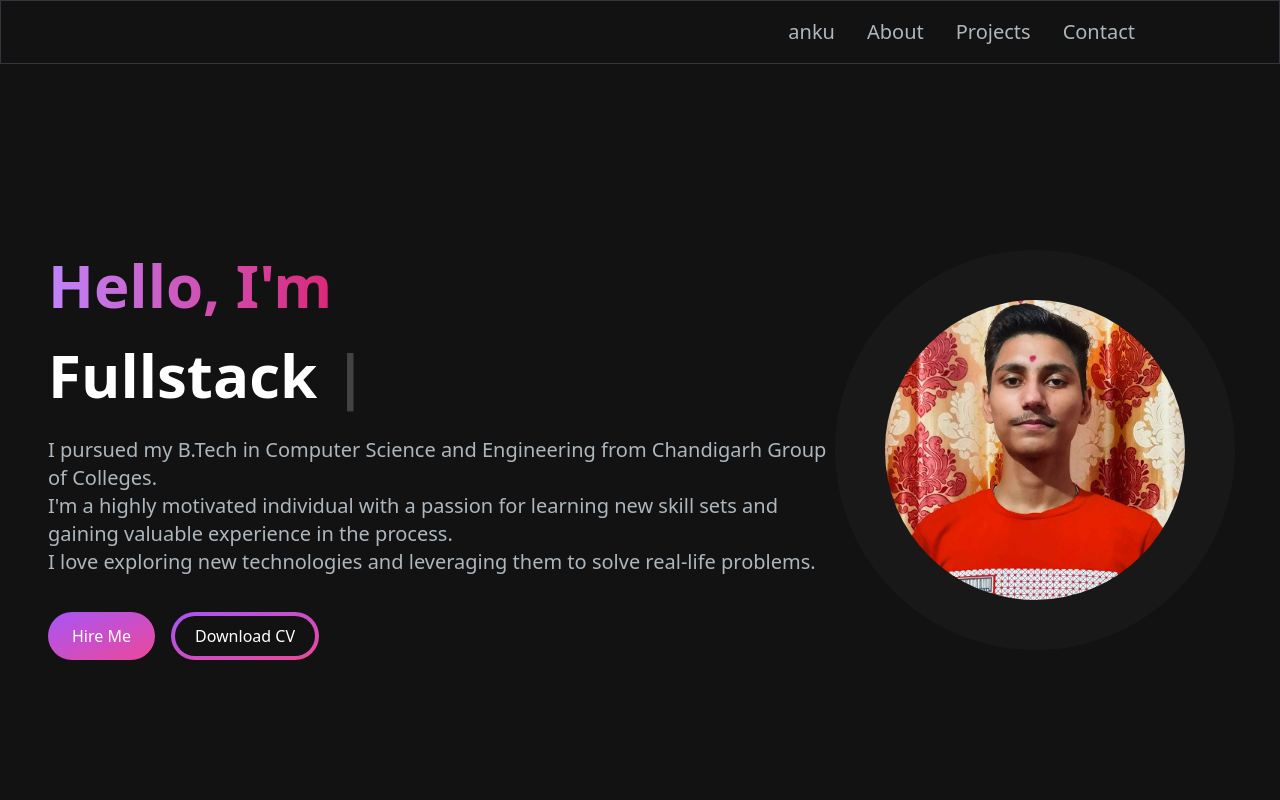
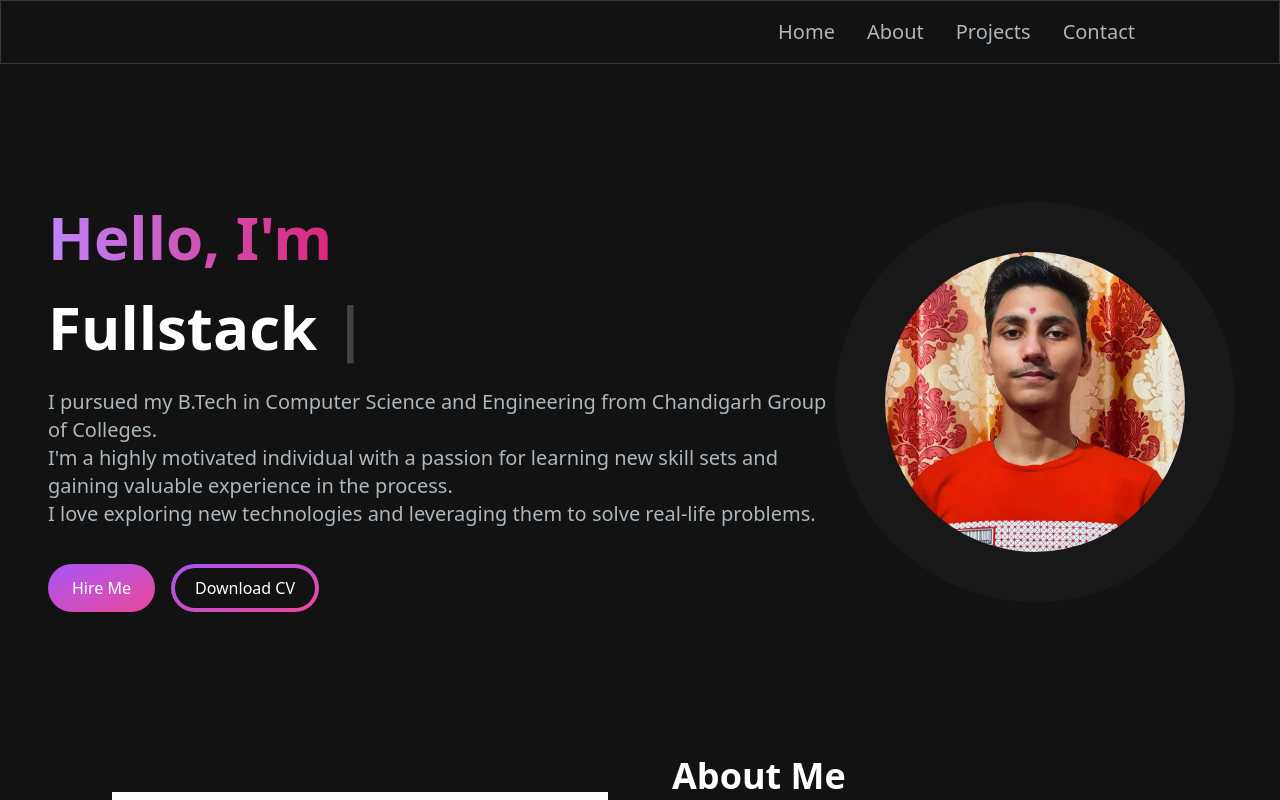
Before and after one commit to Ankush95019/Portfolio, a React (Create React App) app in the folder client/: page / in a window 1280 px wide. Shown: the top 800 px of the page. Built offline with nearby package versions, Linux system fonts and the light colour scheme.

Commit message:
animation edited

```diff
--- a/client/public/index.html
+++ b/client/public/index.html
@@ -9,11 +9,20 @@
       name="description"
       content="Web site created using create-react-app"
     />
+
     <title>React App</title>
   </head>
   <body>
     <!-- <noscript>You need to enable JavaScript to run this app.</noscript> -->
     <div id="root"></div>
+    <script>
+      history.scrollRestoration = "manual";
+    </script>
+
+    <!-- <script>window.onbeforeunload = function () {
+      window.scrollTo(0, 0);
+    };
+  </script> -->
 
   </body>
 </html>
--- a/client/src/components/Banner.js
+++ b/client/src/components/Banner.js
@@ -6,13 +6,14 @@ import {motion} from 'framer-motion'
 export default function Banner() {
 
   return (
-    <motion.section
-      initial={{ opacity: 0, scale: 0.5 }}
-      animate={{ opacity: 1, scale: 1 }}
-      transition={{ duration: 0.6 }}
-     className='lg:py-32' id="home">
-      <div className='grid grid-cols-1 sm:grid-cols-12'>
-        <div className='col-span-8 place-self-center text-center sm:text-left justify-self-start' style={{opacity: "1",transform: "none"}}>
+    <section
+     className='lg:py-20' id="home">
+      <div
+        className='grid grid-cols-1 sm:grid-cols-12'>
+        <motion.div
+        initial={{ opacity: 0, scale: 0.2 }}
+        animate={{ opacity: 1, scale: 1 }}
+        transition={{ duration: 0.6 }}  className='col-span-8 place-self-center text-center sm:text-left justify-self-start' style={{opacity: "1",transform: "none"}}>
           <h1 className="text-white mb-4 text-3xl sm:text-4xl lg:text-6xl lg:leading-normal font-extrabold">
             <span className="text-transparent bg-clip-text bg-gradient-to-r from-purple-400 to-pink-600">Hello, I'm</span><br/>
             <span className="" ><Type/></span>
@@ -22,13 +23,16 @@ export default function Banner() {
           <a className="px-6 inline-block py-3 w-full sm:w-fit rounded-full mr-4 bg-gradient-to-br from-purple-500 to-pink-500 hover:bg-slate-200 text-white" href="#contact">Hire Me</a>
           <a className="px-1 inline-block py-1 w-full sm:w-fit rounded-full bg-gradient-to-br from-purple-500 to-pink-500 hover:bg-slate-800 text-white mt-3" href="https://drive.google.com/file/d/1coYOkNVaaBNPS3ojPel0sn2s2u5R0dcN/view?usp=sharing"><span className="block bg-[#121212] hover:bg-slate-800 rounded-full px-5 py-2">Download CV</span></a>
         </div>
-        </div>
-          <div className="col-span-4 place-self-center mt-4 lg:mt-0" style={{opacity: "1", transform: 'none'}}>
+        </motion.div>
+        <motion.div
+        initial={{ opacity: 0, scale: 0.2}}
+        animate={{ opacity: 1, scale: 1 }}
+        transition={{ duration: 0.6 }}  className="col-span-4 place-self-center mt-4 lg:mt-0" style={{opacity: "1", transform: 'none'}}>
             <div className="rounded-full bg-[#181818] w-[250px] h-[250px] lg:w-[400px] lg:h-[400px] relative">
               <img loading="lazy" width={300} height={300} decoding="async" className="absolute transform -translate-x-1/2 -translate-y-1/2 top-1/2 left-1/2 rounded-full" style={{color: 'transparent'}} src={myImage} alt="portfolio_image"/>
             </div>
-          </div>
+          </motion.div>
       </div>
-    </motion.section>
+    </section>
   )
 }
--- a/client/src/components/Contact.jsx
+++ b/client/src/components/Contact.jsx
@@ -4,7 +4,7 @@ import linkedInIcon from "../images/linkedin-icon.67ae5368.svg";
 import gmailIcon from "../images/gmail-logo.png";
 // import axios from "axios";
 import { IoCloseSharp } from "react-icons/io5";
-import {motion} from 'framer-motion'
+import { motion } from "framer-motion";
 import { contactInformation } from "../services/Apis";
 
 // const BASE_URLI = "https://portfoliobackend-tart.onrender.com";
@@ -16,8 +16,7 @@ export default function Contact() {
     msg: "",
   });
 
-
-  const [confirmationMsg,setConfirmationMsg] = useState(null);
+  const [confirmationMsg, setConfirmationMsg] = useState(null);
 
   const handleInput = (e) => {
     const { name, value } = e.target;
@@ -36,7 +35,7 @@ export default function Contact() {
 
     const response = await contactInformation(inputText, config);
 
-    if(response.status === 200){
+    if (response.status === 200) {
       setConfirmationMsg(true);
       setInputText({
         ...inputText,
@@ -44,8 +43,7 @@ export default function Contact() {
         subject: "",
         msg: "",
       });
-    }
-    else{
+    } else {
       console.log("Error from contact form");
       setConfirmationMsg(false);
     }
@@ -74,22 +72,19 @@ export default function Contact() {
     //   setConfirmationMsg(false);
     // }
 
-
     setTimeout(() => {
       setConfirmationMsg(null);
     }, 10000);
-
   };
 
   const handleCloseButton = () => {
     setConfirmationMsg(null);
   };
 
-
   return (
     <section
       id="contact"
-      className="grid md:grid-cols-2 my-12 md:my-12 pb-36 gap-4 relative"
+      className="grid md:grid-cols-2 my-12 md:my-12 pb-24 gap-4 relative pt-14"
     >
       <div className="bg-[radial-gradient(ellipse_at_center,_var(--tw-gradient-stops))] from-purple-900 to-transparent rounded-full h-80 w-80 z-0 blur-lg absolute top-[355px] -left-5 transform -translate-x-1/2 -translate-1/2"></div>
       <div className="bg-transparent">
@@ -213,9 +208,7 @@ export default function Contact() {
             </button>
           </motion.div>
         ) : confirmationMsg === null ? (
-          <div
-            className=""
-          ></div>
+          <div className=""></div>
         ) : (
           <motion.div
             animate={{ x: 150 }}
--- a/client/src/components/Home.jsx
+++ b/client/src/components/Home.jsx
@@ -1,9 +1,9 @@
-import React from 'react'
+// import React from 'react'
 
-export default function Home() {
-  return (
-    <div className='flex text-[#ADB7BE]'>
+// export default function Home() {
+//   return (
+//     <div className='flex text-[#ADB7BE]'>
 
-    </div>
-  )
-}
+//     </div>
+//   )
+// }
--- a/client/src/components/Navbar.js
+++ b/client/src/components/Navbar.js
@@ -4,7 +4,7 @@ export default function Navbar() {
   return (
     <nav className='h-16 w-full font-me flex text-[#ADB7BE] justify-end fixed mx-auto border border-[#33353F] top-0 left-0 right-0 z-10 bg-[#121212] bg-opacity-100'>
       <ul className='flex items-center gap-8 text-xl pr-36'>
-        <li className='hover:text-white'><a href='#home'>anku</a></li>
+        <li className='hover:text-white'><a href='#home'>Home</a></li>
         <li className='hover:text-white'><a href='#about'>About</a></li>
         <li className='hover:text-white'><a href='#project'>Projects</a></li>
         <li className='hover:text-white'><a href='#contact'>Contact</a></li>
--- a/client/src/components/Projects.jsx
+++ b/client/src/components/Projects.jsx
@@ -4,6 +4,7 @@ import portfolioImg from '../images/portfolio-img.png'
 import todoImg from '../images/todo.png'
 import calImg from '../images/cal.png'
 import bmsImg from '../images/bms.png'
+import hmsImg from '../images/hms.png'
 
 
 import {motion} from 'framer-motion'
@@ -95,8 +96,8 @@ export default function Projects() {
       },
       {
         id: 2,
-        imgUrl: portfolioImg,
-        gitHubUrl: "/",
+        imgUrl: hmsImg,
+        gitHubUrl: "https://github.com/Ankush95019/hospital_management_system",
         title: "Hospital Management System",
         description: "Built this web application using MERN stack",
       },
```
Also changed, not shown: client/src/images/hms.png (added).
